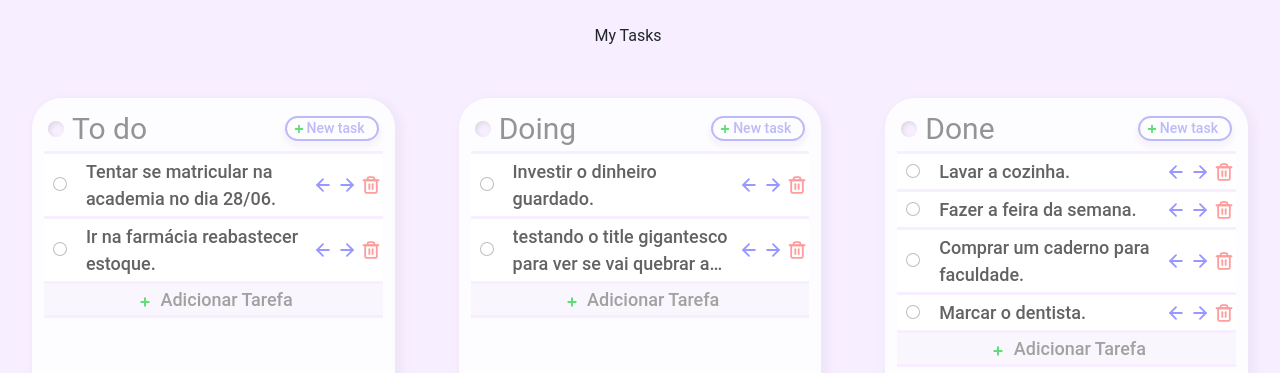
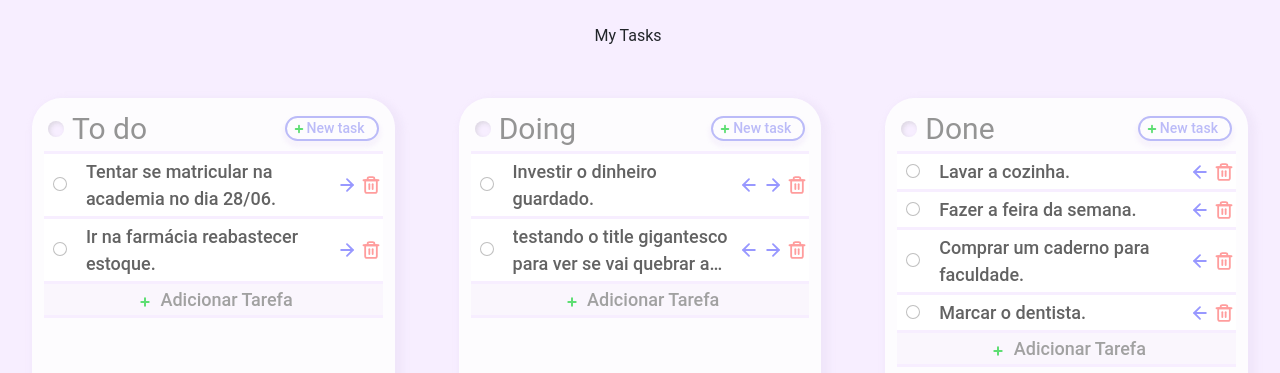
Before and after one commit to MoisesMed/My_Tasks, a React (Create React App) app: page / in a window 1280 px wide. Shown: the top 373 px of the page. Built offline with nearby package versions, Linux system fonts and the light colour scheme.

Commit message:
primeiro commmit

```diff
--- a/src/pages/ScrumPage.js
+++ b/src/pages/ScrumPage.js
@@ -158,13 +158,13 @@ export default function ScrumPage() {
                                                                                      xs={2}>
                                                                                     <StyledImgsDiv>
 
-                                                                                        <StyledImgs
-                                                                                            onClick={() => handleChangeStatus("left",item,columnId)}
-                                                                                            src={Arrow_Left}/>
+                                                                                        {columnId != 1 && <StyledImgs
+                                                                                            onClick={() => handleChangeStatus("left", item, columnId)}
+                                                                                            src={Arrow_Left}/>}
 
-                                                                                        <StyledImgs
+                                                                                       {columnId != 3 && <StyledImgs
                                                                                             onClick={() => handleChangeStatus("right",item,columnId)}
-                                                                                            src={Arrow}/>
+                                                                                            src={Arrow}/>}
                                                                                         <StyledImgs
                                                                                             src={Trash}/>
                                                                                     </StyledImgsDiv>
```
